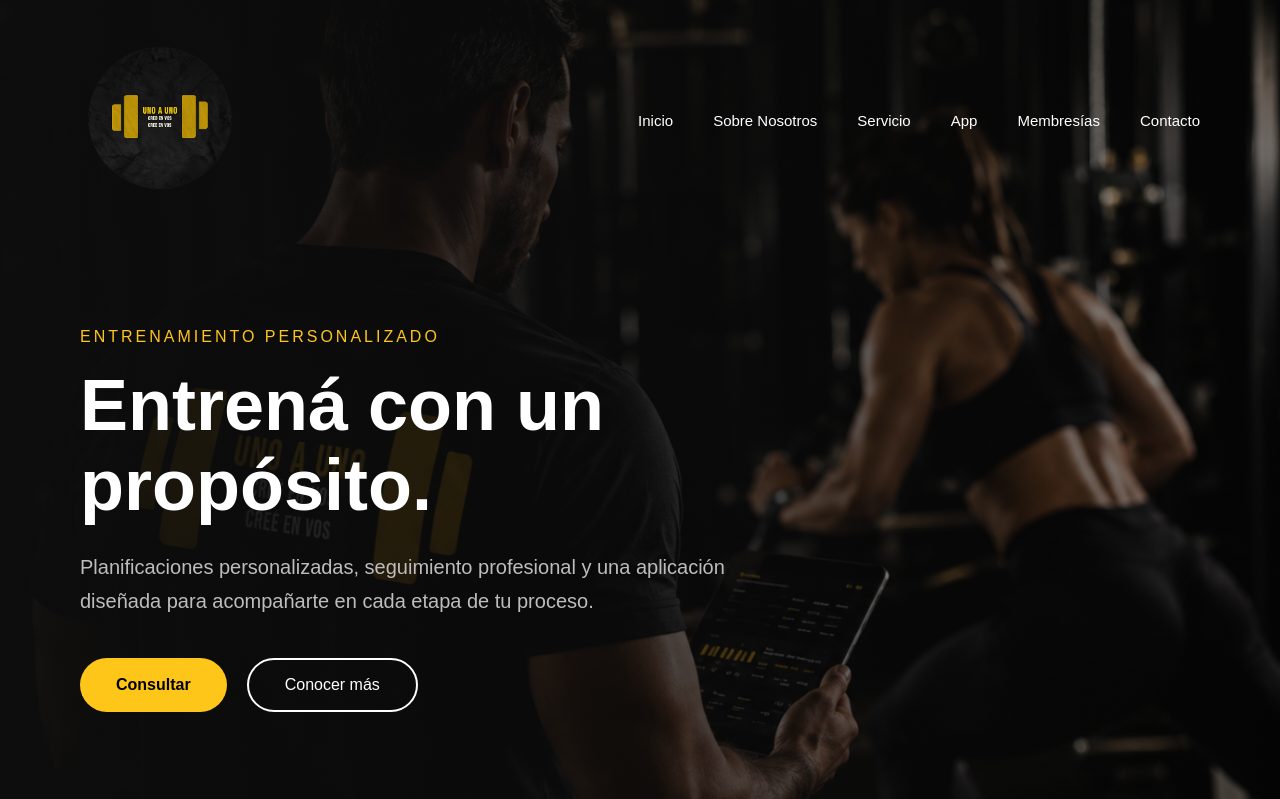
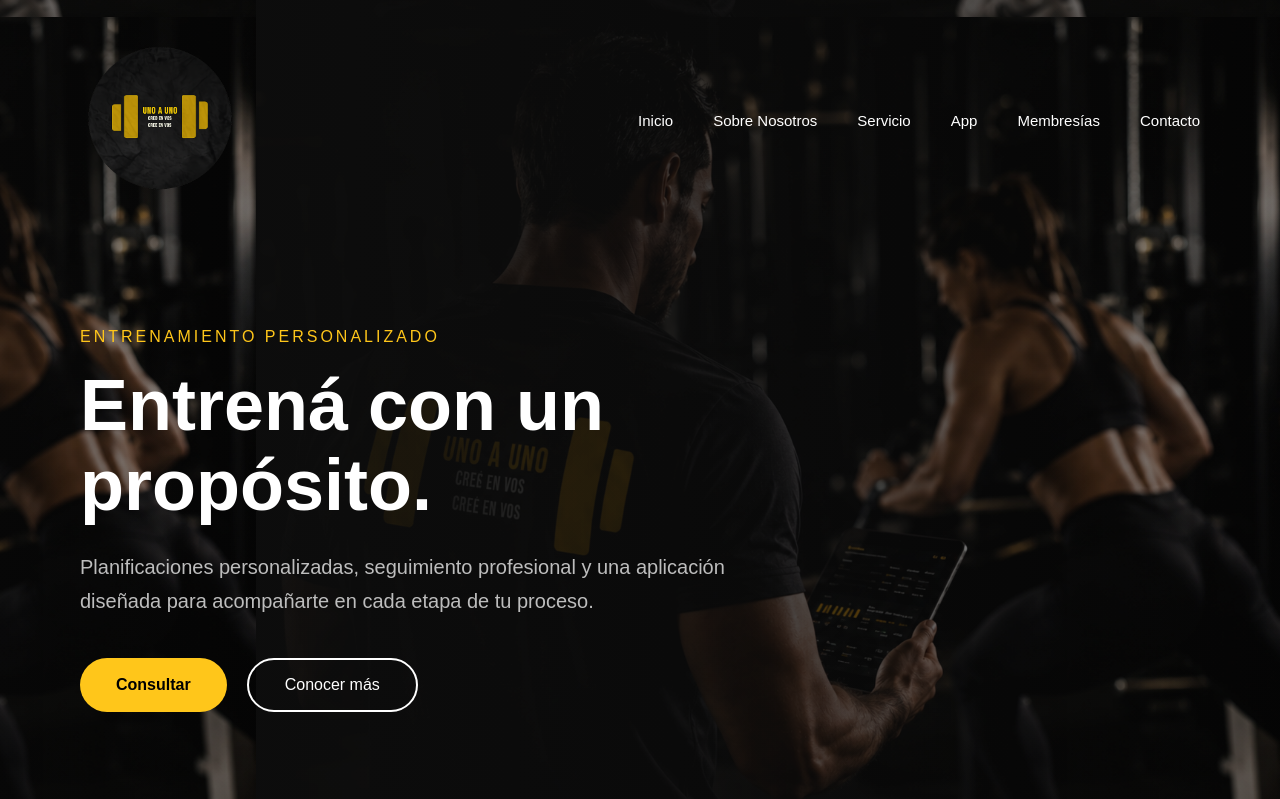
Before and after one commit to fedegarciapf-ops/unoauno-web, a React (Vite) app: page / in a window 1280 px wide. Shown: the top 799 px of the page. Built offline with nearby package versions, Linux system fonts and the light colour scheme.

Commit message:
Ajuste de Hero

```diff
--- a/src/App.css
+++ b/src/App.css
@@ -5,7 +5,7 @@
   background:
     linear-gradient(to right, rgba(13,13,13,0.97) 0%, rgba(13,13,13,0.75) 45%, rgba(13,13,13,0.35) 100%),
     url("./assets/images/foto-hero.png");
-  background-size: cover;
+  background-size: 80%;
   background-position: center right;
   color: white;
   padding: 40px 80px;
```
